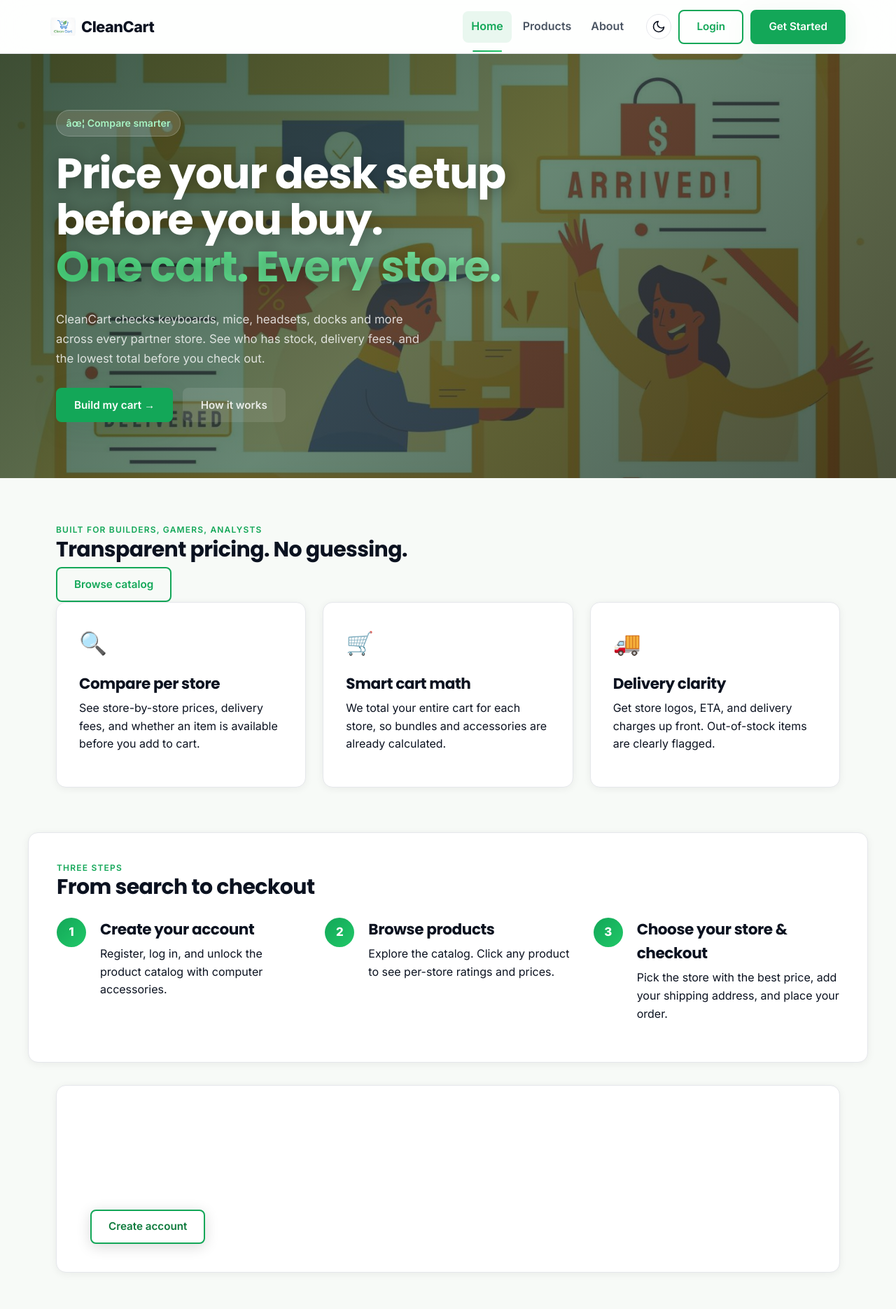
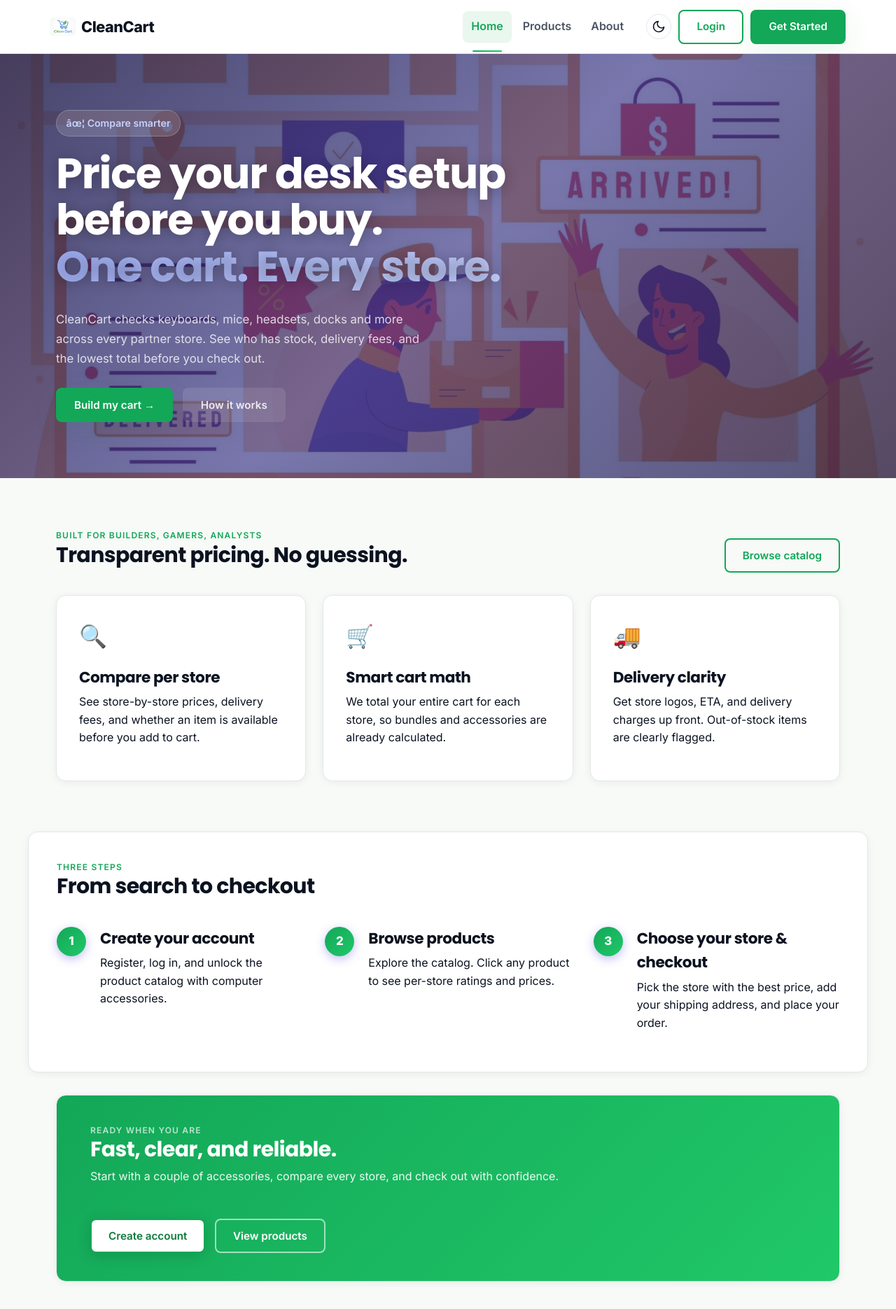
Before and after one commit to Leqdxr/Cleancart, a React app in the folder frontend/: page / in a window 1280 px wide. Shown: the top 1870 px of the page at 70% size. Built offline with nearby package versions, Linux system fonts and the light colour scheme; the HTML template or start-up script is replaced by a standard one.

Commit message:
Better home page section spacing and card hover effects

```diff
--- a/frontend/src/styles/Homepage.css
+++ b/frontend/src/styles/Homepage.css
@@ -8,7 +8,7 @@
 /* ── Hero ──────────────────────────────────────────────── */
 .hero-section {
   position: relative;
-  min-height: 540px;
+  min-height: 560px;
   display: flex;
   align-items: center;
   overflow: hidden;
@@ -33,9 +33,9 @@
   inset: 0;
   background: linear-gradient(
     135deg,
-    rgba(7, 40, 18, 0.78) 0%,
-    rgba(10, 60, 30, 0.62) 50%,
-    rgba(7, 30, 14, 0.72) 100%
+    rgba(30, 27, 75, 0.82) 0%,
+    rgba(49, 46, 129, 0.65) 50%,
+    rgba(30, 27, 75, 0.75) 100%
   );
   z-index: 1;
 }
@@ -62,7 +62,7 @@
 .hero-pill {
   background: rgba(255,255,255,0.15);
   backdrop-filter: blur(8px);
-  color: #a7f3c4;
+  color: #c7d2fe;
   border: 1px solid rgba(255,255,255,0.2);
   font-size: 0.88rem;
 }
@@ -77,7 +77,7 @@
 
 .hero-highlight {
   display: block;
-  background: linear-gradient(135deg, #4ade80, #86efac);
+  background: linear-gradient(135deg, #a5b4fc, #c7d2fe);
   -webkit-background-clip: text;
   -webkit-text-fill-color: transparent;
   background-clip: text;
@@ -125,25 +125,39 @@
 
 /* ── Feature section ─────────────────────────────────── */
 .feature-section {
-  padding: 4rem 2.5rem;
+  padding: 4.5rem 2.5rem;
   max-width: 1200px;
   margin: 0 auto;
   width: 100%;
 }
 
+.section-head {
+  display: flex;
+  align-items: flex-end;
+  justify-content: space-between;
+  gap: 1rem;
+  margin-bottom: 2rem;
+  flex-wrap: wrap;
+}
+
 .feature-grid {
   display: grid;
-  grid-template-columns: repeat(auto-fit, minmax(260px, 1fr));
+  grid-template-columns: repeat(auto-fit, minmax(280px, 1fr));
   gap: 1.5rem;
 }
 
 .feature-card {
   padding: 2rem;
-  transition: transform 0.22s ease, box-shadow 0.22s ease;
+  transition: transform 0.25s ease, box-shadow 0.25s ease;
+  animation: fadeUp 0.5s ease both;
 }
+.feature-grid .feature-card:nth-child(1) { animation-delay: 0.05s; }
+.feature-grid .feature-card:nth-child(2) { animation-delay: 0.12s; }
+.feature-grid .feature-card:nth-child(3) { animation-delay: 0.19s; }
+.feature-grid .feature-card:nth-child(4) { animation-delay: 0.26s; }
 .feature-card:hover {
-  transform: translateY(-6px);
-  box-shadow: var(--shadow-strong);
+  transform: translateY(-8px);
+  box-shadow: var(--shadow-card-hover, var(--shadow-strong));
 }
 
 .feature-icon {
@@ -185,6 +199,12 @@
   font-weight: 800;
   font-size: 1.05rem;
   flex-shrink: 0;
+  box-shadow: 0 4px 14px rgba(79, 70, 229, 0.35);
+  transition: transform 0.2s, box-shadow 0.2s;
+}
+.step-card:hover .step-index {
+  transform: scale(1.12);
+  box-shadow: 0 6px 20px rgba(79, 70, 229, 0.5);
 }
 
 /* ── CTA section ─────────────────────────────────────── */
@@ -202,15 +222,18 @@
   gap: 2rem;
   padding: 2.5rem 3rem;
   flex-wrap: wrap;
-  background: linear-gradient(135deg, var(--green-600) 0%, var(--green-500) 100%);
+  background: linear-gradient(135deg, var(--green-600) 0%, var(--green-500) 100%) !important;
   border: none;
 }
 
-.cta-card p, .cta-card h2, .cta-card .eyebrow {
-  color: rgba(255,255,255,0.9);
+.cta-card p,
+.cta-card h2,
+.cta-card .eyebrow,
+.cta-card .muted {
+  color: rgba(255, 255, 255, 0.92) !important;
 }
-.cta-card h2 { color: #fff; }
-.cta-card .eyebrow { color: rgba(255,255,255,0.65); }
+.cta-card h2 { color: #fff !important; }
+.cta-card .eyebrow { color: rgba(255, 255, 255, 0.7) !important; }
 
 .cta-actions {
   display: flex;
@@ -224,7 +247,7 @@
   box-shadow: 0 4px 20px rgba(0,0,0,0.15);
 }
 .cta-card .btn-primary:hover {
-  background: #f0faf3;
+  background: #eef2ff;
 }
 .cta-card .btn-outline {
   border-color: rgba(255,255,255,0.6);
```
